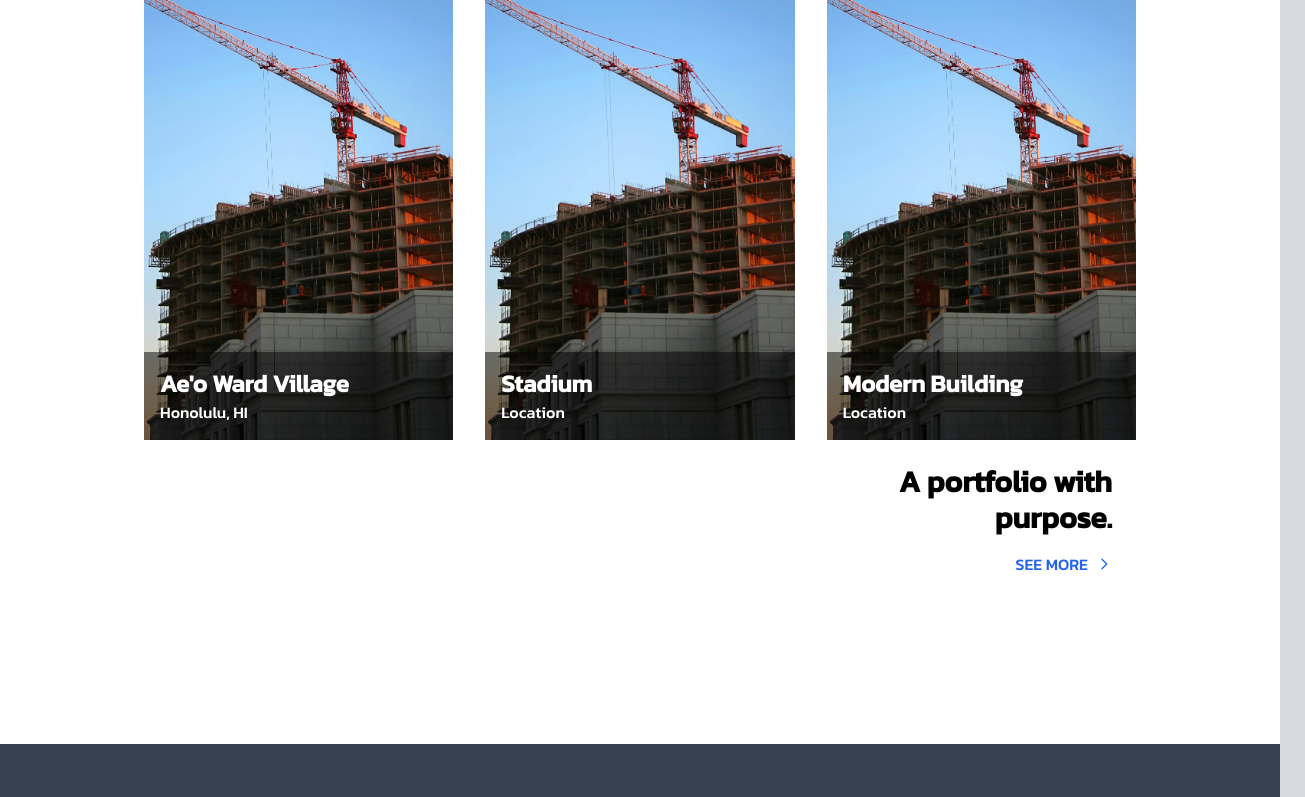
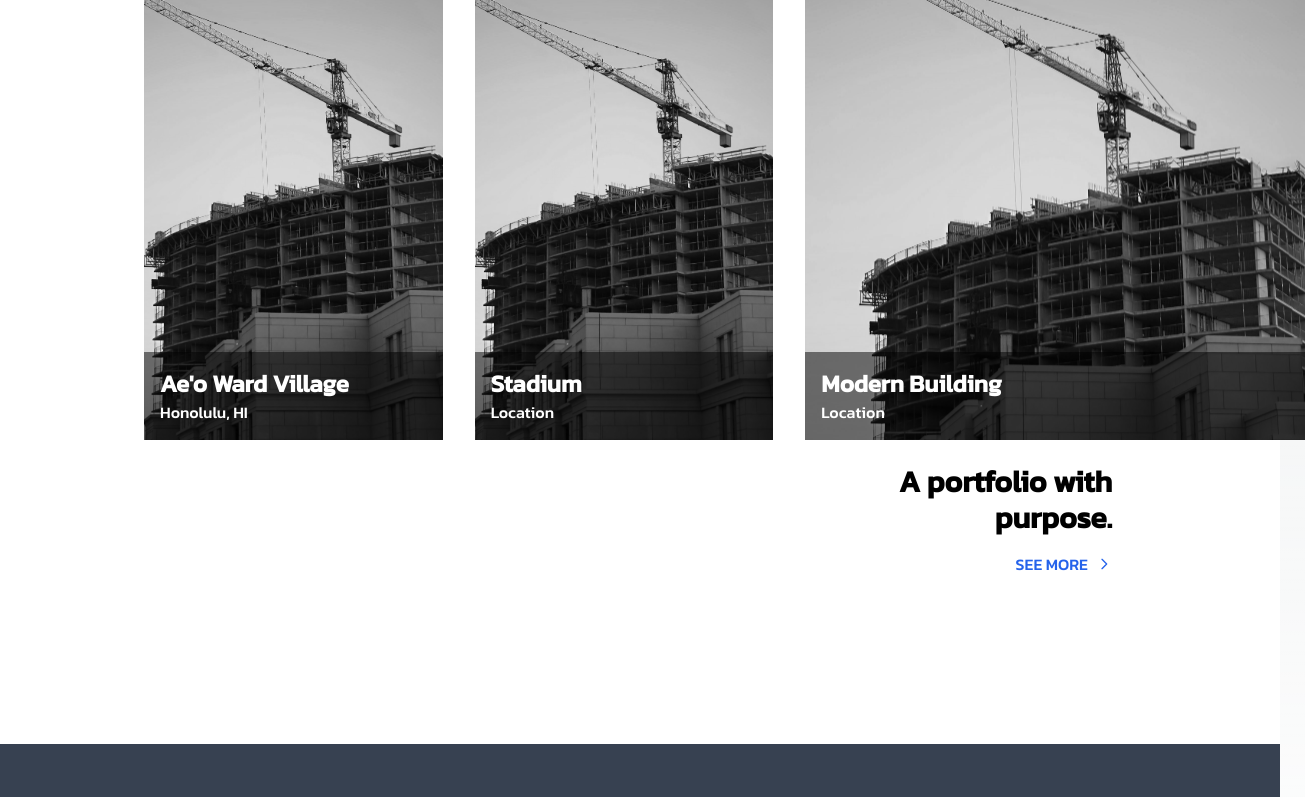
Before and after one commit to AkshayKalamkarr/supremeinfrastructure, a Next.js app: page / in a window 1280 px wide. Shown: the part 1604-2401 px from the top of the page, 1305 px wide, since content can reach past the window. Built offline with nearby package versions, Linux system fonts and the light colour scheme.

Commit message:
new code

```diff
--- a/components/Portfolio.jsx
+++ b/components/Portfolio.jsx
@@ -3,21 +3,51 @@ import React from 'react';
 import { motion } from 'framer-motion';
 
 const Portfolio = () => {
+    const containerVariants = {
+        hidden: { opacity: 0 },
+        visible: {
+            opacity: 1,
+            transition: {
+                staggerChildren: 0.3,
+                delayChildren: 0.2
+            }
+        }
+    };
+
+    const itemVariants = {
+        hidden: { y: 20, opacity: 0 },
+        visible: {
+            y: 0,
+            opacity: 1,
+            transition: {
+                type: "spring",
+                stiffness: 100,
+                damping: 10
+            }
+        }
+    };
+
     return (
-        <div className="flex flex-col md:flex-row w-full h-auto bg-white gap-8 p-4 md:p-36">
+        <motion.div
+            className="flex flex-col md:flex-row w-full h-auto bg-white gap-8 p-4 md:p-36"
+            variants={containerVariants}
+            initial="hidden"
+            animate="visible"
+        >
             {/* Left Image */}
             <motion.div
                 className="w-full md:w-1/3 h-64 md:h-[600px] relative"
-                whileHover={{ scale: 1.05 }}
+                variants={itemVariants}
+                whileHover={{ scale: 1.05, rotateY: 5 }}
                 transition={{ type: "spring", stiffness: 200, damping: 10 }}
             >
                 <motion.img
                     src="/images/demoimg.jpg"
                     alt="Ae'o Ward Village"
                     className="w-full h-full object-cover"
-                    initial={{ opacity: 0 }}
-                    animate={{ opacity: 1 }}
-                    transition={{ duration: 1 }}
+                    initial={{ filter: "grayscale(100%)" }}
+                    whileHover={{ filter: "grayscale(0%)" }}
+                    transition={{ duration: 0.5 }}
                 />
                 <motion.div
                     className="absolute bottom-0 left-0 p-4 text-white bg-black bg-opacity-50 w-full"
@@ -33,16 +63,17 @@ const Portfolio = () => {
             {/* Middle Image */}
             <motion.div
                 className="w-full md:w-1/3 h-64 md:h-[600px] relative"
-                whileHover={{ scale: 1.05 }}
+                variants={itemVariants}
+                whileHover={{ scale: 1.05, rotateY: -5 }}
                 transition={{ type: "spring", stiffness: 200, damping: 10 }}
             >
                 <motion.img
                     src="/images/demoimg.jpg"
                     alt="Stadium"
                     className="w-full h-full object-cover"
-                    initial={{ opacity: 0 }}
-                    animate={{ opacity: 1 }}
-                    transition={{ duration: 1 }}
+                    initial={{ filter: "grayscale(100%)" }}
+                    whileHover={{ filter: "grayscale(0%)" }}
+                    transition={{ duration: 0.5 }}
                 />
                 <motion.div
                     className="absolute bottom-0 left-0 p-4 text-white bg-black bg-opacity-50 w-full"
@@ -56,20 +87,23 @@ const Portfolio = () => {
             </motion.div>
 
             {/* Right Column */}
-            <div className="w-full md:w-1/3 h-auto flex flex-col">
+            <motion.div
+                className="w-full md:w-1/3 h-auto flex flex-col"
+                variants={itemVariants}
+            >
                 {/* Top Image */}
                 <motion.div
-                    className="w-full h-64 md:h-[400px] lg:h-[600px] relative"
-                    whileHover={{ scale: 1.05 }}
+                    className="w-full h-64 md:h-[400px] lg:h-[600px] relative md:w-[500px]"
+                    whileHover={{ scale: 1.05, rotateX: 5 }}
                     transition={{ type: "spring", stiffness: 200, damping: 10 }}
                 >
                     <motion.img
                         src="/images/demoimg.jpg"
                         alt="Modern Building"
                         className="w-full h-full object-cover"
-                        initial={{ opacity: 0 }}
-                        animate={{ opacity: 1 }}
-                        transition={{ duration: 1 }}
+                        initial={{ filter: "grayscale(100%)" }}
+                        whileHover={{ filter: "grayscale(0%)" }}
+                        transition={{ duration: 0.5 }}
                     />
                     <motion.div
                         className="absolute bottom-0 left-0 p-4 text-white bg-black bg-opacity-50 w-full"
@@ -83,26 +117,43 @@ const Portfolio = () => {
                 </motion.div>
                 {/* Text Content */}
                 <motion.div
-                    className="w-full h-auto p-6 flex flex-col justify-center bg-white text-right mt-4 md:mt-0"
+                    className="w-full h-auto p-6 flex flex-col justify-center text-right mt-4 md:mt-0"
                     initial={{ opacity: 0, x: 50 }}
                     animate={{ opacity: 1, x: 0 }}
                     transition={{ delay: 0.5, duration: 0.8 }}
+                    whileHover={{ scale: 1.02, boxShadow: "0px 10px 30px rgba(0, 0, 0, 0.1)" }}
                 >
-                    <h2 className="text-xl md:text-3xl font-bold mb-4">A portfolio with purpose.</h2>
+                    <motion.h2
+                        className="text-xl md:text-3xl font-bold mb-4"
+                        initial={{ opacity: 0, y: 20 }}
+                        animate={{ opacity: 1, y: 0 }}
+                        transition={{ delay: 0.6, duration: 0.8 }}
+                        whileHover={{ scale: 1.05, color: "#1d4ed8" }}
+                    >
+                        A portfolio with purpose.
+                    </motion.h2>
                     <motion.a
                         href="#"
                         className="text-blue-600 flex items-center justify-end"
-                        whileHover={{ x: 10 }}
+                        whileHover={{ x: 10, color: "#2563eb" }}
                         transition={{ type: "spring", stiffness: 300, damping: 10 }}
                     >
                         SEE MORE
-                        <svg className="w-4 h-4 ml-2" fill="none" stroke="currentColor" viewBox="0 0 24 24" xmlns="http://www.w3.org/2000/svg">
+                        <motion.svg
+                            className="w-4 h-4 ml-2"
+                            fill="none"
+                            stroke="currentColor"
+                            viewBox="0 0 24 24"
+                            xmlns="http://www.w3.org/2000/svg"
+                            whileHover={{ x: 5 }}
+                            transition={{ type: "spring", stiffness: 400, damping: 10 }}
+                        >
                             <path strokeLinecap="round" strokeLinejoin="round" strokeWidth={2} d="M9 5l7 7-7 7" />
-                        </svg>
+                        </motion.svg>
                     </motion.a>
                 </motion.div>
-            </div>
-        </div>
+            </motion.div>
+        </motion.div>
     );
 };
 
```
